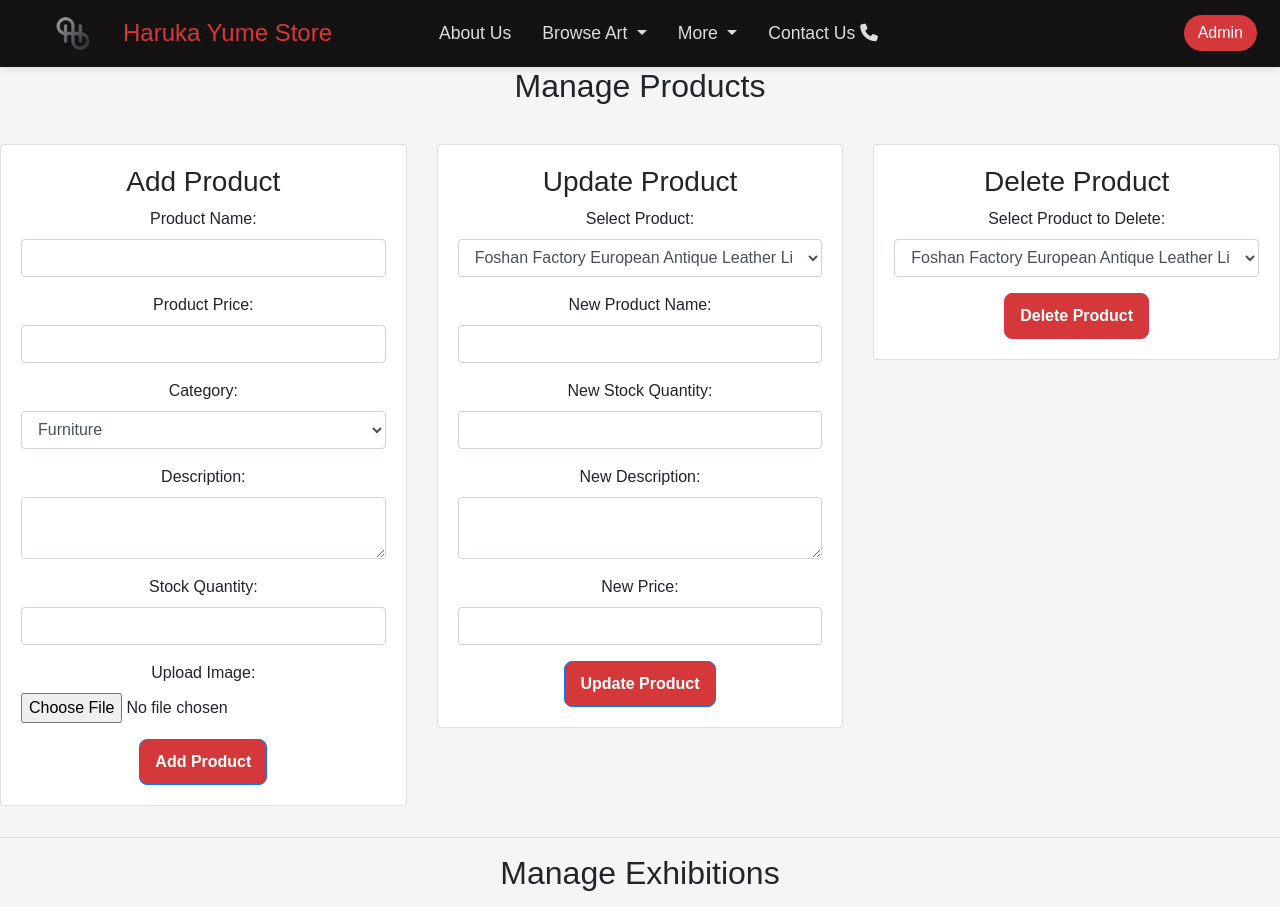
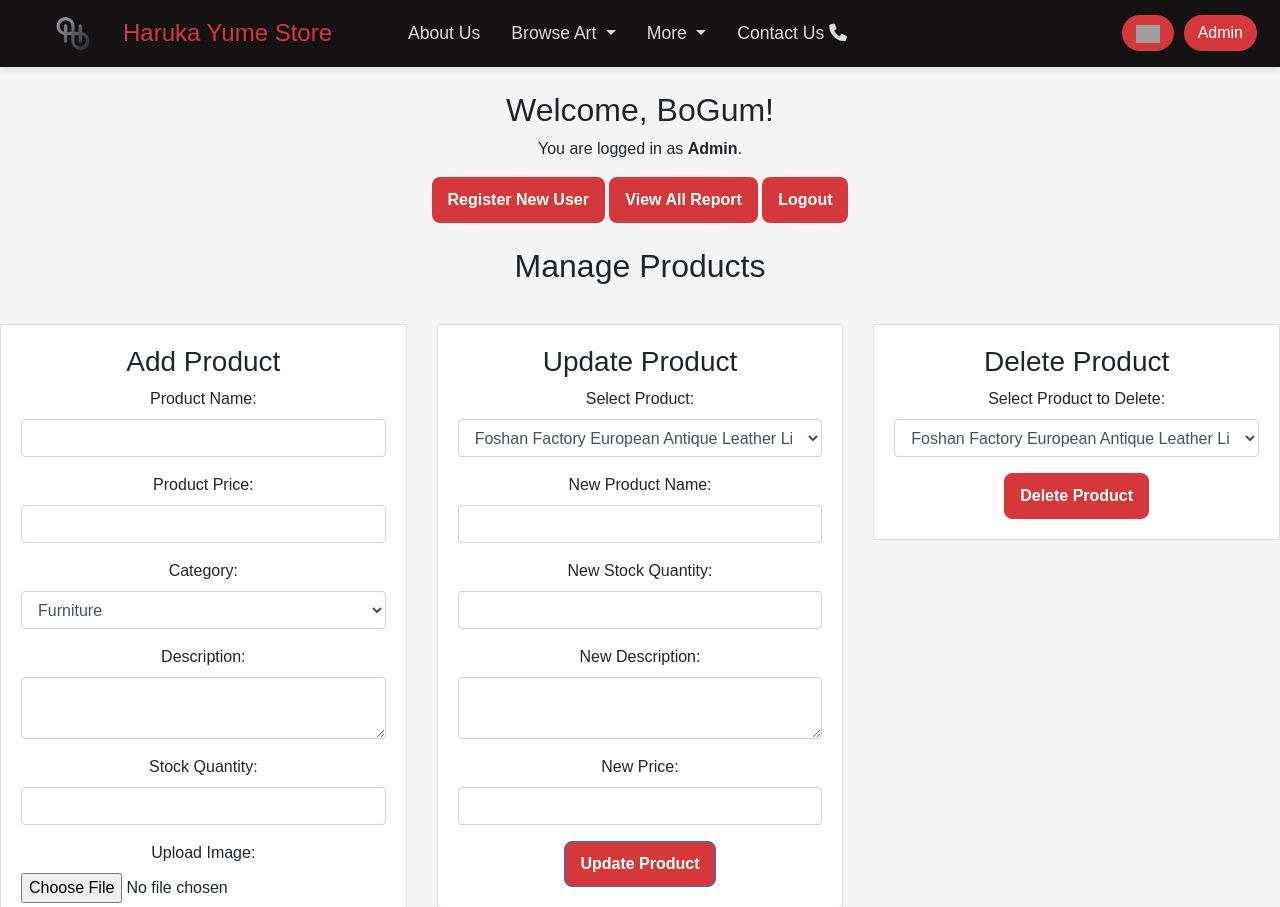
Before and after one commit to Irsnv/E-Commerse-Project, a PHP site: page /admin.php in a window 1280 px wide. Shown: the top 907 px of the page. Run offline with PHP 8.4, Linux system fonts and the light colour scheme; a user stored in the database is signed in; data comes from the database, SQL or seed files in the repository; grey boxes are pictures that could not be loaded.

Commit message:
admin.php

```diff
--- a/admin.php
+++ b/admin.php
@@ -1,3 +1,11 @@
+<?php
+session_start();
+if (!isset($_SESSION['role'])) {
+    header("Location: login_page.php");
+    exit();
+}
+?>
+
 <!DOCTYPE html>
 <html lang="en">
 <head>
@@ -45,7 +53,6 @@
                                 <a class="dropdown-item" href="sculpture.php">Sculpture</a>
                             </div>
                         </li>
-
                         <li class="nav-item dropdown">
                             <a class="nav-link dropdown-toggle" href="#" role="button" data-toggle="dropdown">
                                 More
@@ -59,21 +66,42 @@
                         </li>
                     </ul>
                 </div>
-                <div class="nav-buttons">
-                    <form class="form-inline">
+                <!-- Cart Icon and Admin Button -->
+                <div class="nav-buttons d-flex align-items-center">
+                    <a href="cart.php" class="btn btn-warning me-2">
+                        <img src="./images/add-cart.png" alt="Cart" width="24">
+                    </a>
                     <a class="btn btn-outline-light" href="login_page.php">Admin</a>
-                    </form>
+                </div>
+
+            </div>
+        </nav>
+    </div>
+
+    <!-- manager and admin -->
+    <div class="container-section-admin text-center my-4">
+
+        <div class="d-flex justify-content-center gap-3">
+            <h2>Welcome, <?php echo $_SESSION['name']; ?>!</h2>
+        </div>
+        <div class="container-section-divider">
+        <p>You are logged in as <strong><?php echo ucfirst($_SESSION['role']); ?></strong>.</p>
+            <?php if ($_SESSION['role'] == 'admin') : ?>
+                    <a href="register.php" class="btn">Register New User</a>
+                <?php endif; ?>
+                <a href="history.php" class="btn history-btn">View All Report</a>
+                <a href="logout_page.php" class="btn logout-btn">Logout</a>
         </div>
     </div>
-        </nav>
+
 
         <div class="manage-product">
             <h2 class="text-center mb-4">Manage Products</h2>
+                <div class="row">
 
-                <div class="row">
+                    <!-- handle add product -->
                     <div class="col-md-4">
                         <div class="card text-center">
-
                             <div class="card-body">
                                 <h3>Add Product</h3>
                                 <form method="post" action="" enctype="multipart/form-data">
@@ -112,6 +140,7 @@
                         </div>
                     </div>
 
+                    <!-- handle update product -->
                     <div class="col-md-4">
                         <div class="card text-center">
                             <div class="card-body">
@@ -121,9 +150,10 @@
                                         <label for="product_id">Select Product:</label>
                                         <select class="form-control" name="product_id" required>
                                             <?php
-                                            include 'db_connect.php'; // Include database connection
-                                            $sql = "SELECT product_id, product_name FROM product"; // Query to get products
+                                            include 'db_connect.php';
+                                            $sql = "SELECT product_id, product_name FROM product";
                                             $result = $conn->query($sql);
+                                            // Loops through all products to show all product
                                             while ($row = $result->fetch_assoc()) {
                                                 echo "<option value='{$row['product_id']}'>{$row['product_name']}</option>";
                                             }
@@ -152,10 +182,9 @@
                         </div>
                     </div>
 
-
+                    <!-- handle delete product -->
                     <div class="col-md-4">
                         <div class="card text-center">
-
                             <div class="card-body">
                                 <h3>Delete Product</h3>
                                 <form method="post" action="">
@@ -178,8 +207,9 @@
                 </div>
 
                 <?php
-                // Handle Add Product
-                if (isset($_POST["add_product"])) {
+                    // handle ddd product
+                    if (isset($_POST["add_product"])) { // check if the add product button was clicked
+                        //get all info product from the form
                         $productName = $_POST["product_name"];
                         $productPrice = $_POST["product_price"];
                         $productCategory = $_POST["product_category"];
@@ -191,21 +221,32 @@
                         move_uploaded_file($_FILES["product_image"]["tmp_name"], "images/$productImage");
 
                         // Insert new product into the database
-                    $conn->query("INSERT INTO product (product_name, product_price, product_category, product_description, product_stock, product_image) VALUES ('$productName', '$productPrice', '$productCategory', '$productDescription', '$productStock', '$productImage')");
+                        // escape special characters to prevent SQL injection
+                        $productName = $conn->real_escape_string($productName);
+                        $productPrice = $conn->real_escape_string($productPrice);
+                        $productCategory = $conn->real_escape_string($productCategory);
+                        $productDescription = $conn->real_escape_string($productDescription);
+                        $productStock = $conn->real_escape_string($productStock);
+                        $productImage = $conn->real_escape_string($productImage);
+                        // insert new product into the database
+                        $conn->query("INSERT INTO product (product_name, product_price, product_category, product_description, product_stock, product_image)
+                                            VALUES ('$productName', '$productPrice', '$productCategory', '$productDescription', '$productStock', '$productImage')");
 
                         echo '<div class="alert alert-success" style="text-align:center">Product Added Successfully!</div>';
                 }
 
-                if (isset($_POST["update_product"])) {
+                // handle update product
+                if (isset($_POST["update_product"])) {//check if the update button was clicked
+                    //get new product details (null "if provided)")
                     $productId = $_POST["product_id"];
                     $newName = $_POST["new_name"] ?? null;
                     $newStock = $_POST["new_stock"] ?? null;
                     $newDescription = $_POST["new_description"] ?? null;
                     $newPrice = $_POST["new_price"] ?? null;
-
-                    $updateQuery = "UPDATE product SET";
-                    $updates = [];
-
+                    //inser the new product details into the database
+                    $updateQuery = "UPDATE product SET"; //start query
+                    $updates = []; //to store an array
+                    // get new info to update only if they have new values
                     if (!empty($newName)) {
                         $updates[] = " product_name = '$newName'";
                     }
@@ -218,26 +259,22 @@
                     if (!empty($newPrice)) {
                         $updates[] = " product_price = $newPrice";
                     }
-
+                    //check
                     if (!empty($updates)) {
-                        $updateQuery .= implode(',', $updates) . " WHERE product_id = $productId";
+                        $updateQuery .= implode(',', $updates) . " WHERE product_id = $productId";//combine updates into query
                         $conn->query($updateQuery);
                         echo '<div class="alert alert-success">Product Updated Successfully!</div>';
                     }
                 }
 
-
-
-                // Handle Delete Product
-                if (isset($_POST["delete_product"])) {
-                    $deleteProductId = $_POST["delete_product_id"];
+                // handle delete product
+                if (isset($_POST["delete_product"])) {//check if the delete button was clicked
+                    $deleteProductId = $_POST["delete_product_id"]; //get the selected product based on their id
                     $conn->query("DELETE FROM product WHERE product_id = $deleteProductId");
                     echo '<div class="alert alert-danger">Product Deleted Successfully!</div>';
                 }
             ?>
         </div>
-
-
 
         <hr>
 
@@ -245,6 +282,7 @@
             <h2 class="text-center mb-4">Manage Exhibitions</h2>
             <div class="row">
                 <div class="col-md-4">
+                    <!-- handle add exhibition -->
                     <div class="card text-center">
                         <div class="card-body">
                             <h3>Add Exhibition</h3>
@@ -288,8 +326,8 @@
                                     <label for="exhibition_id">Select Exhibition:</label>
                                     <select class="form-control" name="exhibition_id" required>
                                         <?php
-                                        include 'db_connect.php'; // Include database connection
-                                        $sql = "SELECT exhibition_id, exhibition_title FROM exhibitions"; // Query to get exhibitions
+                                        include 'db_connect.php';
+                                        $sql = "SELECT exhibition_id, exhibition_title FROM exhibitions";
                                         $result = $conn->query($sql);
                                         while ($row = $result->fetch_assoc()) {
                                             echo "<option value='{$row['exhibition_id']}'>{$row['exhibition_title']}</option>";
@@ -352,7 +390,8 @@
 
             <?php
             // Handle Add Exhibition
-            if (isset($_POST["add_exhibition"])) {
+            if (isset($_POST["add_exhibition"])) { //check if the "Add Exhibition" button was clicked
+                //get all info from the form
                 $exhibitionTitle = $_POST["exhibition_title"];
                 $exhibitionLocation = $_POST["exhibition_location"];
                 $exhibitionDates = $_POST["exhibition_dates"];
@@ -360,17 +399,19 @@
                 $exhibitionImage = $_FILES["exhibition_image"]["name"];
                 $exhibitionLink = $_POST["exhibition_link"];
 
-                // Move uploaded file to images directory
+                //move uploaded file to images directory
                 move_uploaded_file($_FILES["exhibition_image"]["tmp_name"], "images/$exhibitionImage");
 
-                // Insert new exhibition into the database
-                $conn->query("INSERT INTO exhibitions (exhibition_title, exhibition_location, exhibition_dates, exhibition_description, exhibition_image, exhibition_link) VALUES ('$exhibitionTitle', '$exhibitionLocation', '$exhibitionDates', '$exhibitionDescription', '$exhibitionImage', '$exhibitionLink')");
+                //insert the new exhibition details into the database
+                $conn->query("INSERT INTO exhibitions (exhibition_title, exhibition_location, exhibition_dates, exhibition_description, exhibition_image, exhibition_link)
+                                VALUES ('$exhibitionTitle', '$exhibitionLocation', '$exhibitionDates', '$exhibitionDescription', '$exhibitionImage', '$exhibitionLink')");
 
                 echo '<div class="alert alert-success" style="text-align:center">Exhibition Added Successfully!</div>';
             }
 
             // Handle Update Exhibition
             if (isset($_POST["update_exhibition"])) {
+                //get new exhibition details (null "if provided)")
                 $exhibitionId = $_POST["exhibition_id"];
                 $newTitle = $_POST["new_title"] ?? null;
                 $newLocation = $_POST["new_location"] ?? null;
@@ -379,9 +420,9 @@
                 $newImage = $_FILES["new_image"]["name"] ?? null;
                 $newLink = $_POST["new_link"] ?? null;
 
-                $updateQuery = "UPDATE exhibitions SET";
-                $updates = [];
-
+                $updateQuery = "UPDATE exhibitions SET"; //start query
+                $updates = [];//create an array to store updated values
+                // get new info to update only if they have new values
                 if (!empty($newTitle)) {
                     $updates[] = " exhibition_title = '$newTitle'";
                 }
@@ -395,7 +436,6 @@
                     $updates[] = " exhibition_description = '$newDescription'";
                 }
                 if (!empty($newImage)) {
-                    // Move uploaded file to images directory
                     move_uploaded_file($_FILES["new_image"]["tmp_name"], "images/$newImage");
                     $updates[] = " exhibition_image = '$newImage'";
                 }
@@ -404,21 +444,22 @@
                 }
 
                 if (!empty($updates)) {
-                    $updateQuery .= implode(',', $updates) . " WHERE exhibition_id = $exhibitionId";
+                    $updateQuery .= implode(',', $updates) . " WHERE exhibition_id = $exhibitionId"; //combine updates into query
                     $conn->query($updateQuery);
                     echo '<div class="alert alert-success">Exhibition Updated Successfully!</div>';
                 }
             }
 
             // Handle Delete Exhibition
-            if (isset($_POST["delete_exhibition"])) {
-                $deleteExhibitionId = $_POST["delete_exhibition_id"];
+            if (isset($_POST["delete_exhibition"])) {//check if the delete button was clicked
+                $deleteExhibitionId = $_POST["delete_exhibition_id"];//get the selected exhibition based on their id
                 $conn->query("DELETE FROM exhibitions WHERE exhibition_id = $deleteExhibitionId");
                 echo '<div class="alert alert-danger">Exhibition Deleted Successfully!</div>';
             }
             ?>
         </div>
 
+        <!--footer section-->
         <div class="footer">
             <div class="footer-column">
                 <h4>HARUKA YUME STORE</h4>
@@ -466,7 +507,7 @@
             </div>
         </div>
 
-
+        <!--anoter footer section-->
         <div class="by-Irsan">
             <p>
                 site by
@@ -482,7 +523,3 @@
 
         <!-- Bootstrap JS -->
         <script src="https://cdn.jsdelivr.net/npm/bootstrap@4.3.1/dist/js/bootstrap.min.js"></script>
-
-    </div>
-</body>
-</html>
```
Lines whose indentation alone changed are shown as unchanged.
